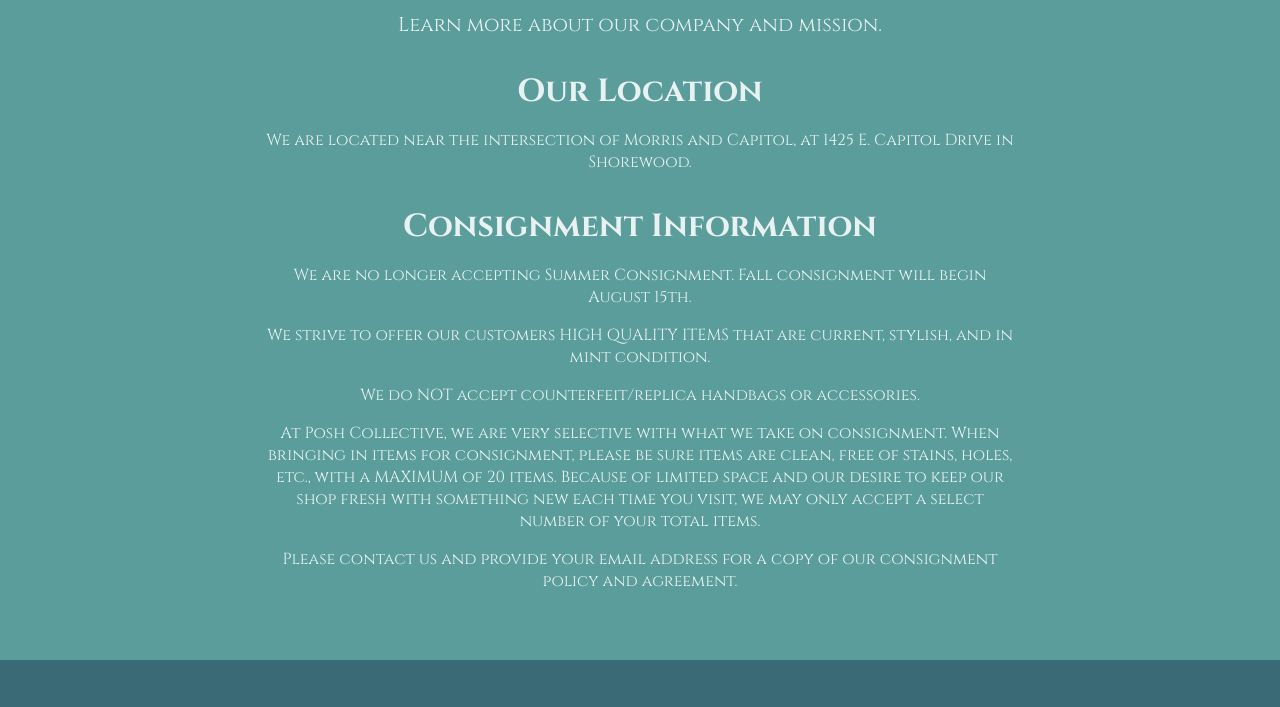
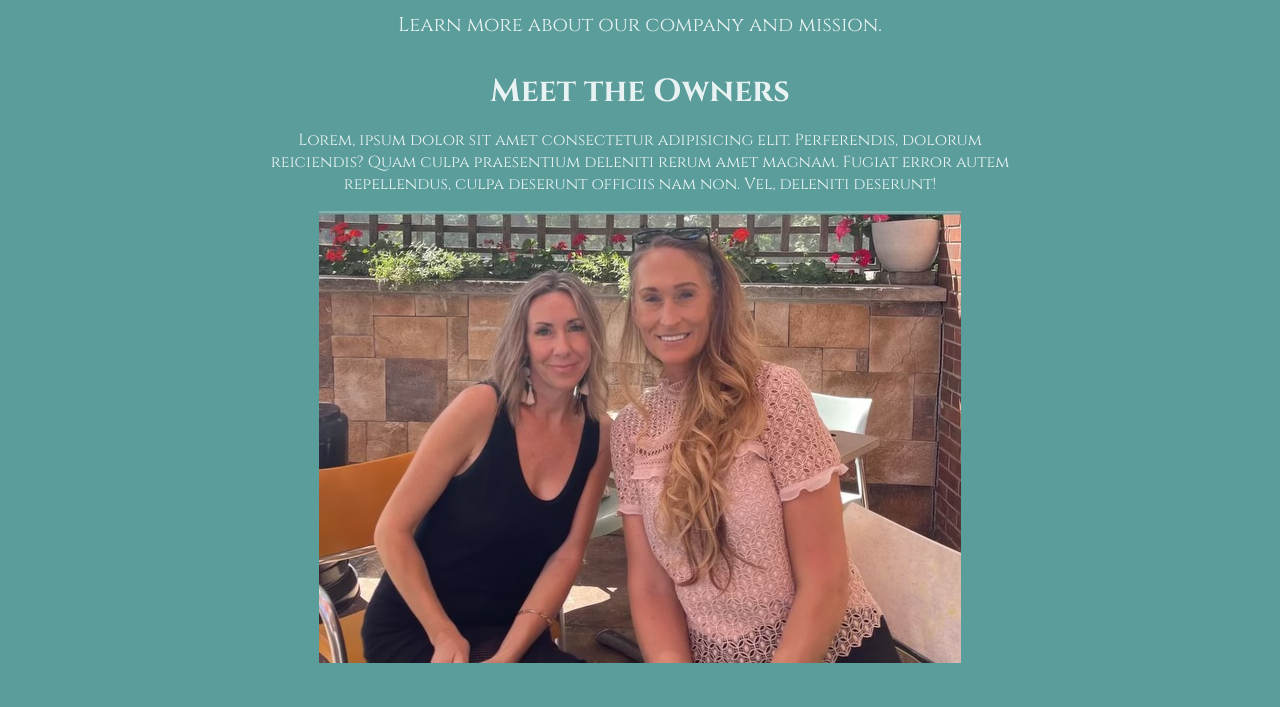
Before and after one commit to jtwiley1996/Posh-Collective, a React (Vite) app in the folder client/: page /about in a window 1280 px wide. Shown: the part 196-903 px from the top of the page. Built offline with nearby package versions, Linux system fonts and the light colour scheme.

Commit message:
owner section of About.jsx

```diff
--- a/client/src/pages/About.jsx
+++ b/client/src/pages/About.jsx
@@ -1,5 +1,7 @@
 import React from 'react';
 import '../styling/About.css'; // Assuming you'll add some CSS for styling
+import PoshStoreFront from '../images/PoshStoreFront.png';
+import PoshOwners from '../images/PoshOwners.png';
 
 const About = () => {
   return (
@@ -7,9 +9,16 @@ const About = () => {
       <h2 className="about-title">About Us</h2>
       <p className="about-description">Learn more about our company and mission.</p>
 
+      <div className="owner-section">
+        <h3 className="section-title">Meet the Owners</h3>
+        <p className="owner-description">Lorem, ipsum dolor sit amet consectetur adipisicing elit. Perferendis, dolorum reiciendis? Quam culpa praesentium deleniti rerum amet magnam. Fugiat error autem repellendus, culpa deserunt officiis nam non. Vel, deleniti deserunt!</p>
+        <img src={PoshOwners} alt="Posh Owners" className='owner-picture' />
+      </div>
+
       <div className="location-section">
         <h3 className="section-title">Our Location</h3>
         <p className="location-description">We are located near the intersection of Morris and Capitol, at 1425 E. Capitol Drive in Shorewood.</p>
+        <img src={PoshStoreFront} alt="Posh Store Front" className='location-picture' />
       </div>
 
       <div className="consignment-section">
--- a/client/src/styling/About.css
+++ b/client/src/styling/About.css
@@ -30,3 +30,8 @@
     font-size: 1rem;
     margin-bottom: 1rem;
   }
+
+  .location-picture {
+    margin-top: 2.5rem;
+    border-radius: 1rem;
+  }
```
Also changed, not shown: client/src/images/PoshOwners.png (added), client/src/images/PoshStoreFront.png (added).
